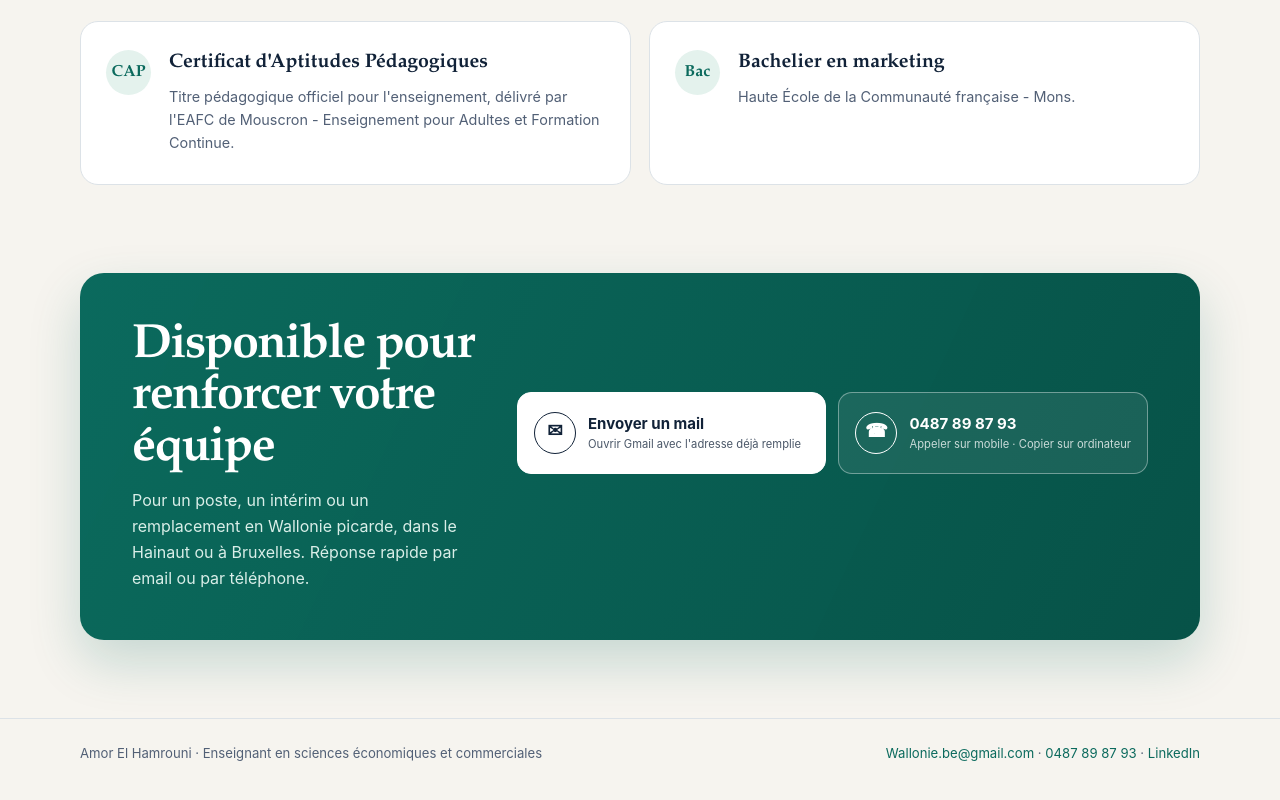
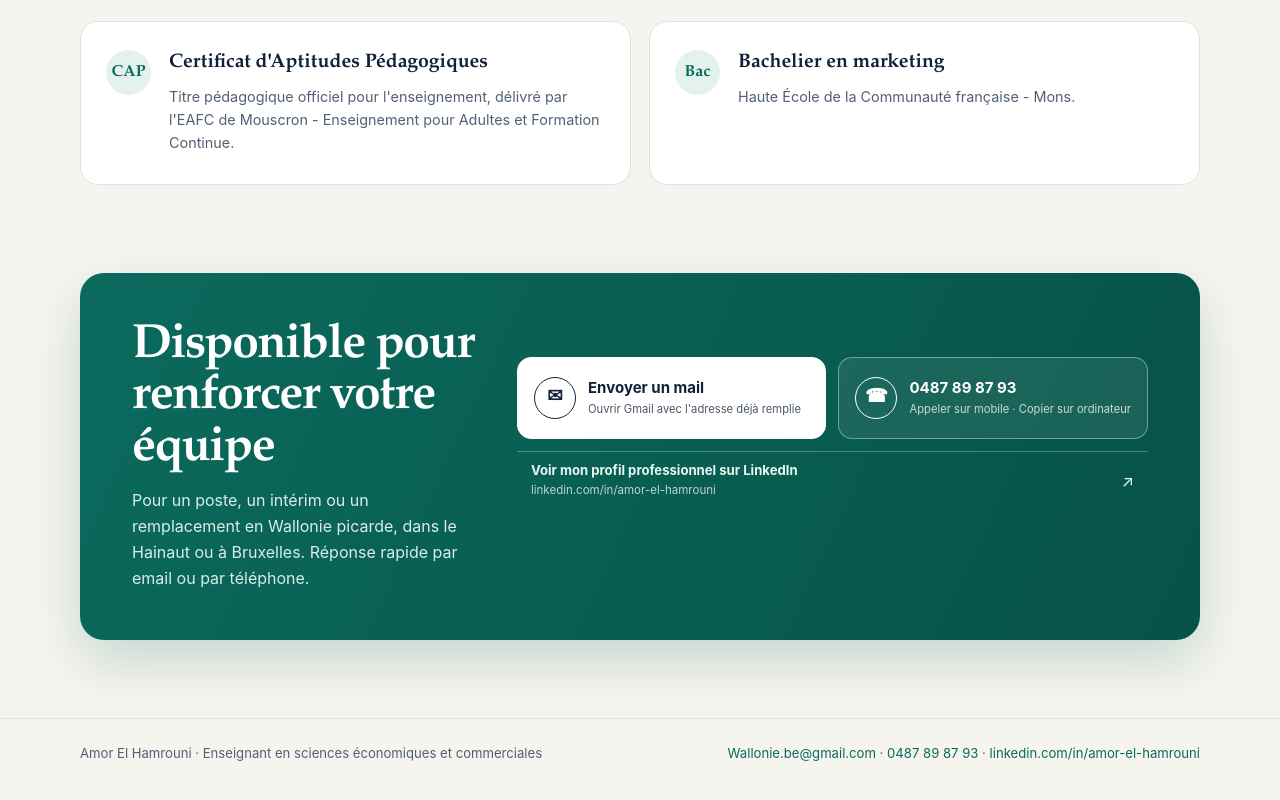
Before and after one commit to Amoradvisory/cv-enseignant, a plain HTML site: page index.html in a window 1280 px wide. Shown: the part 5180-5980 px from the top of the page. Drawn offline with Linux system fonts and the light colour scheme.

Commit message:
Ajouter LinkedIn aux CV Web et PDF

```diff
--- a/index.html
+++ b/index.html
@@ -907,6 +907,47 @@
       font-size: .7rem;
       line-height: 1.3;
       opacity: .76;
+    }
+
+    .linkedin-proof {
+      grid-column: 1 / -1;
+      display: flex;
+      align-items: center;
+      justify-content: space-between;
+      gap: 14px;
+      padding: 10px 14px;
+      color: #e7f8f2;
+      border-top: 1px solid rgba(255, 255, 255, .28);
+      text-decoration: none;
+      transition: color .18s ease, border-color .18s ease;
+    }
+
+    .linkedin-proof:hover {
+      color: var(--white);
+      border-color: rgba(255, 255, 255, .68);
+    }
+
+    .linkedin-proof strong,
+    .linkedin-proof small {
+      display: block;
+    }
+
+    .linkedin-proof strong {
+      font-size: .82rem;
+      line-height: 1.3;
+    }
+
+    .linkedin-proof small {
+      margin-top: 2px;
+      font-size: .72rem;
+      overflow-wrap: anywhere;
+      opacity: .78;
+    }
+
+    .linkedin-proof-mark {
+      flex: 0 0 auto;
+      font-size: 1rem;
+      line-height: 1;
     }
 
     .contact-feedback {
@@ -1623,6 +1664,19 @@
               <small>Appeler sur mobile · Copier sur ordinateur</small>
             </span>
           </a>
+          <a
+            class="linkedin-proof"
+            href="https://www.linkedin.com/in/amor-el-hamrouni/"
+            target="_blank"
+            rel="noopener noreferrer"
+            aria-label="Consulter le profil professionnel LinkedIn d'Amor El Hamrouni"
+          >
+            <span>
+              <strong>Voir mon profil professionnel sur LinkedIn</strong>
+              <small>linkedin.com/in/amor-el-hamrouni</small>
+            </span>
+            <span class="linkedin-proof-mark" aria-hidden="true">↗</span>
+          </a>
           <p class="contact-feedback" id="contact-feedback" role="status" aria-live="polite" aria-atomic="true"></p>
         </div>
       </div>
@@ -1635,7 +1689,7 @@
       <p>
         <a href="mailto:Wallonie.be@gmail.com">Wallonie.be@gmail.com</a>
         · <a href="tel:+32487898793">0487 89 87 93</a>
-        · <a href="https://www.linkedin.com/in/amor-el-hamrouni">LinkedIn</a>
+        · <a href="https://www.linkedin.com/in/amor-el-hamrouni/" target="_blank" rel="noopener noreferrer">linkedin.com/in/amor-el-hamrouni</a>
       </p>
     </div>
   </footer>
```
Also changed, not shown: 2 other files.
